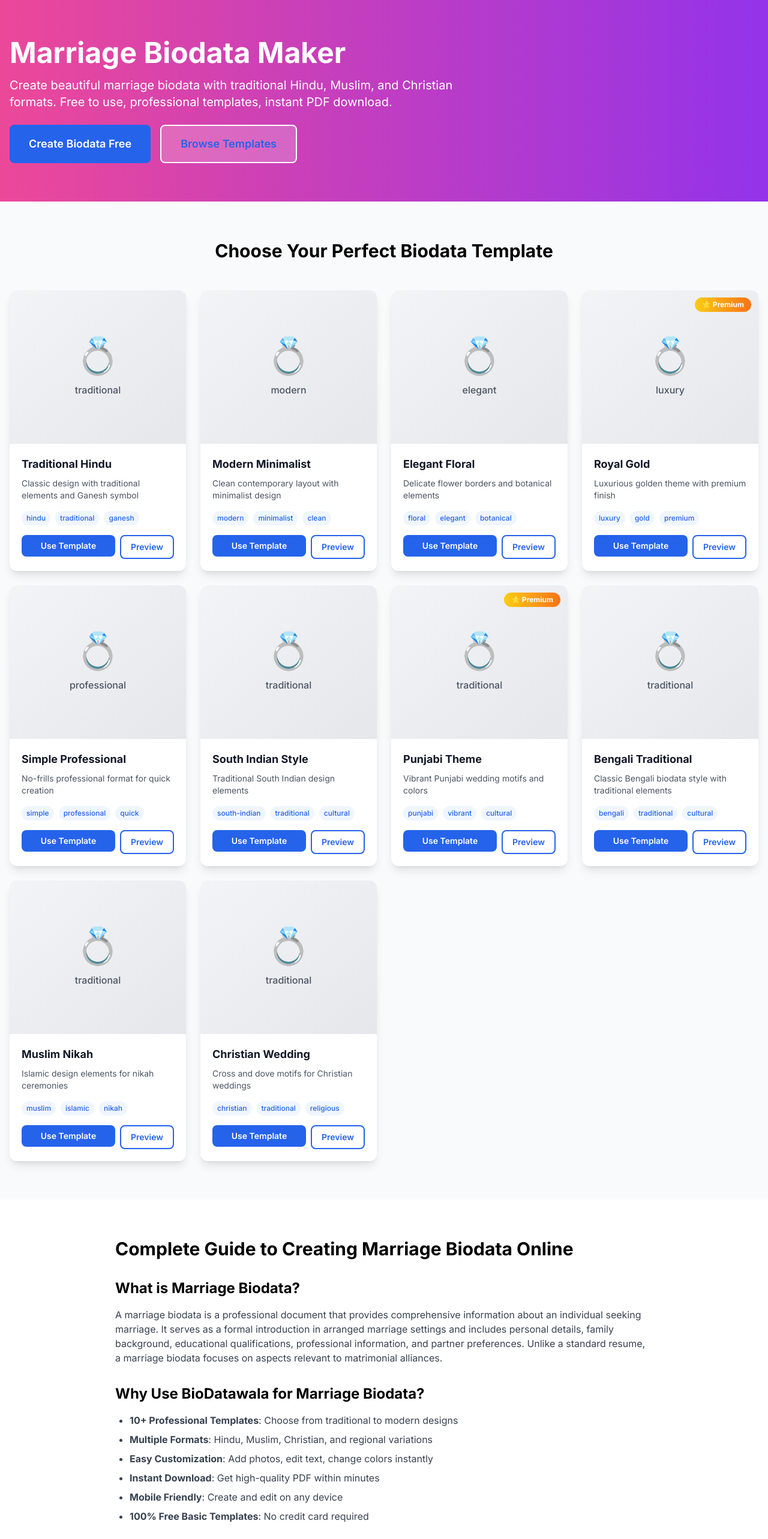
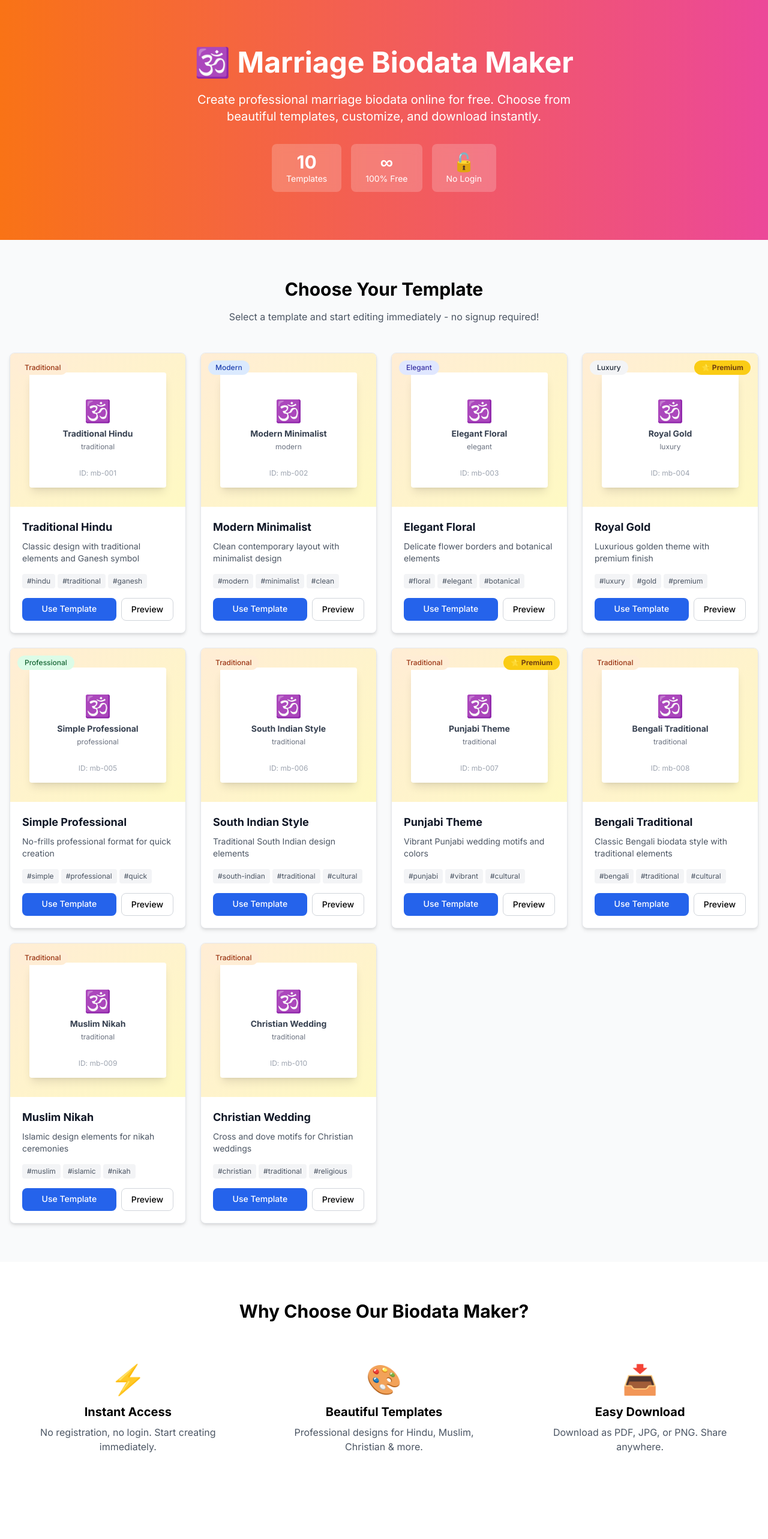
Before and after one commit to Anuj472/biodatawala-platform, a Next.js app: page /marriage-biodata-maker in a window 1280 px wide. Shown: the top 2566 px of the page at 60% size. After the commit the page ends 2512 px from the top, so only its background shows below. Built offline with nearby package versions, Linux system fonts and the light colour scheme.

Commit message:
Add: Template preview cards with visual thumbnails for all services

```diff
--- a/app/marriage-biodata-maker/page.tsx
+++ b/app/marriage-biodata-maker/page.tsx
@@ -1,44 +1,50 @@
-import { Metadata } from 'next';
-import Link from 'next/link';
-import TemplateCard from '@/components/common/TemplateCard';
-import Button from '@/components/common/Button';
-import { marriageBiodataTemplates } from '@/lib/template-data';
+import { Metadata } from 'next'
+import { marriageBiodataTemplates } from '@/lib/template-data'
+import TemplateCard from '@/components/common/TemplateCard'
 
 export const metadata: Metadata = {
-  title: 'Marriage Biodata Maker Online Free | Hindu, Muslim, Christian Formats - BioDatawala',
-  description: 'Create beautiful marriage biodata online for free. Choose from traditional Hindu, Muslim, Christian formats. Download as PDF. 10+ professional templates available.',
-  keywords: 'marriage biodata maker, Hindu biodata format, Muslim nikah biodata, Christian marriage resume, shaadi biodata template, free biodata creator',
-};
+  title: 'Marriage Biodata Maker - Create Professional Biodata Online | BioDatawala',
+  description: 'Create stunning marriage biodata online for free. Choose from beautiful templates and download instantly. No login required!',
+}
 
-export default function MarriageBiodataMaker() {
+export default function MarriageBiodataPage() {
   return (
-    <main className="min-h-screen">
+    <div className="min-h-screen bg-gray-50">
       {/* Hero Section */}
-      <section className="bg-gradient-to-r from-pink-500 to-purple-600 text-white py-16">
-        <div className="container mx-auto px-4">
-          <div className="max-w-3xl">
-            <h1 className="text-4xl md:text-5xl font-bold mb-4">
-              Marriage Biodata Maker
-            </h1>
-            <p className="text-xl mb-6">
-              Create beautiful marriage biodata with traditional Hindu, Muslim, and Christian formats.
-              Free to use, professional templates, instant PDF download.
-            </p>
-            <div className="flex gap-4">
-              <Button size="lg">Create Biodata Free</Button>
-              <Button variant="outline" size="lg" className="bg-white bg-opacity-20 border-white hover:bg-opacity-30">
-                Browse Templates
-              </Button>
+      <section className="bg-gradient-to-r from-orange-500 to-pink-500 text-white py-20">
+        <div className="container mx-auto px-4 text-center">
+          <h1 className="text-5xl font-bold mb-6">
+            🕉️ Marriage Biodata Maker
+          </h1>
+          <p className="text-xl mb-8 max-w-2xl mx-auto">
+            Create professional marriage biodata online for free. Choose from beautiful templates, customize, and download instantly.
+          </p>
+          <div className="flex gap-4 justify-center">
+            <div className="bg-white/20 backdrop-blur px-6 py-3 rounded-lg">
+              <p className="text-3xl font-bold">{marriageBiodataTemplates.length}</p>
+              <p className="text-sm">Templates</p>
+            </div>
+            <div className="bg-white/20 backdrop-blur px-6 py-3 rounded-lg">
+              <p className="text-3xl font-bold">∞</p>
+              <p className="text-sm">100% Free</p>
+            </div>
+            <div className="bg-white/20 backdrop-blur px-6 py-3 rounded-lg">
+              <p className="text-3xl font-bold">🔓</p>
+              <p className="text-sm">No Login</p>
             </div>
           </div>
         </div>
       </section>
 
-      {/* Template Gallery */}
-      <section className="py-16 px-4 bg-gray-50">
-        <div className="container mx-auto">
-          <h2 className="text-3xl font-bold text-center mb-12">Choose Your Perfect Biodata Template</h2>
-          <div className="grid grid-cols-1 sm:grid-cols-2 lg:grid-cols-3 xl:grid-cols-4 gap-6">
+      {/* Templates Section */}
+      <section className="py-16">
+        <div className="container mx-auto px-4">
+          <div className="text-center mb-12">
+            <h2 className="text-3xl font-bold mb-4">Choose Your Template</h2>
+            <p className="text-gray-600">Select a template and start editing immediately - no signup required!</p>
+          </div>
+
+          <div className="grid grid-cols-1 md:grid-cols-2 lg:grid-cols-3 xl:grid-cols-4 gap-6">
             {marriageBiodataTemplates.map((template) => (
               <TemplateCard key={template.id} template={template} />
             ))}
@@ -46,124 +52,29 @@ export default function MarriageBiodataMaker() {
         </div>
       </section>
 
-      {/* Detailed Description */}
-      <section className="py-16 px-4">
-        <div className="container mx-auto max-w-4xl">
-          <article className="prose prose-lg max-w-none">
-            <h2 className="text-3xl font-bold mb-6">Complete Guide to Creating Marriage Biodata Online</h2>
-
-            <h3 className="text-2xl font-bold mt-8 mb-4">What is Marriage Biodata?</h3>
-            <p className="text-gray-700 mb-4">
-              A marriage biodata is a professional document that provides comprehensive information about an individual seeking marriage.
-              It serves as a formal introduction in arranged marriage settings and includes personal details, family background,
-              educational qualifications, professional information, and partner preferences. Unlike a standard resume, a marriage
-              biodata focuses on aspects relevant to matrimonial alliances.
-            </p>
-
-            <h3 className="text-2xl font-bold mt-8 mb-4">Why Use BioDatawala for Marriage Biodata?</h3>
-            <ul className="list-disc pl-6 mb-6 text-gray-700 space-y-2">
-              <li><strong>10+ Professional Templates</strong>: Choose from traditional to modern designs</li>
-              <li><strong>Multiple Formats</strong>: Hindu, Muslim, Christian, and regional variations</li>
-              <li><strong>Easy Customization</strong>: Add photos, edit text, change colors instantly</li>
-              <li><strong>Instant Download</strong>: Get high-quality PDF within minutes</li>
-              <li><strong>Mobile Friendly</strong>: Create and edit on any device</li>
-              <li><strong>100% Free Basic Templates</strong>: No credit card required</li>
-            </ul>
-
-            <h3 className="text-2xl font-bold mt-8 mb-4">Types of Marriage Biodata Formats</h3>
-
-            <h4 className="text-xl font-bold mt-6 mb-3">1. Hindu Marriage Biodata</h4>
-            <p className="text-gray-700 mb-4">
-              Traditional Hindu biodata typically includes astrological details like birth time, nakshatra, rashi, and gotra.
-              Our Hindu biodata templates feature traditional designs with Ganesh symbols, ornate borders, and maroon-gold color schemes.
-              Essential sections include family details, educational background, occupation, and horoscope information.
-            </p>
-
-            <h4 className="text-xl font-bold mt-6 mb-3">2. Muslim Nikah Biodata</h4>
-            <p className="text-gray-700 mb-4">
-              Muslim biodata format emphasizes Islamic values and family background. Our templates include crescent motifs,
-              Arabic patterns, and elegant typography. Key sections cover personal information, family details, religious practices,
-              education, profession, and expectations from a life partner.
-            </p>
-
-            <h4 className="text-xl font-bold mt-6 mb-3">3. Christian Marriage Resume</h4>
-            <p className="text-gray-700 mb-4">
-              Christian marriage biodata follows a simple, elegant format with cross symbols and clean layouts. It includes
-              denomination details, church affiliation, family background, education, career, and partner preferences.
-              Our templates offer both traditional and contemporary designs suitable for all Christian communities.
-            </p>
-
-            <h4 className="text-xl font-bold mt-6 mb-3">4. Regional Variations</h4>
-            <p className="text-gray-700 mb-4">
-              <strong>South Indian Biodata</strong>: Features temple-inspired borders, traditional colors, and regional-specific details like subsect and star.
-              <br /><br />
-              <strong>Marwari Biodata</strong>: Ornate Rajasthani patterns, rich colors, detailed family business information, and community-specific requirements.
-              <br /><br />
-              <strong>Modern Minimalist</strong>: Clean layouts with pastel colors, contemporary fonts, and photo-focused designs for urban professionals.
-            </p>
-
-            <h3 className="text-2xl font-bold mt-8 mb-4">Essential Information to Include</h3>
-            <ol className="list-decimal pl-6 mb-6 text-gray-700 space-y-2">
-              <li><strong>Personal Details</strong>: Full name, date of birth, height, complexion</li>
-              <li><strong>Family Background</strong>: Father's and mother's occupation, siblings details</li>
-              <li><strong>Educational Qualification</strong>: Degrees, institutions, specializations</li>
-              <li><strong>Professional Information</strong>: Current job, designation, company, income</li>
-              <li><strong>Contact Information</strong>: Phone number, email, address</li>
-              <li><strong>Partner Preferences</strong>: Age range, education, profession, location</li>
-              <li><strong>Additional Details</strong>: Hobbies, interests, achievements</li>
-            </ol>
-
-            <h3 className="text-2xl font-bold mt-8 mb-4">How to Create Biodata in 3 Simple Steps</h3>
-            <div className="bg-blue-50 p-6 rounded-lg mb-6">
-              <p className="font-bold mb-3">Step 1: Choose Your Template</p>
-              <p className="text-gray-700 mb-4">Browse our collection of 10+ professional templates and select one that matches your style and community preferences.</p>
-
-              <p className="font-bold mb-3">Step 2: Customize Your Biodata</p>
-              <p className="text-gray-700 mb-4">Fill in your details, upload your photo, adjust colors and fonts to personalize your biodata.</p>
-
-              <p className="font-bold mb-3">Step 3: Download as PDF</p>
-              <p className="text-gray-700">Preview your biodata and download it as a high-quality PDF ready for printing or sharing digitally.</p>
+      {/* Features Section */}
+      <section className="py-16 bg-white">
+        <div className="container mx-auto px-4">
+          <h2 className="text-3xl font-bold text-center mb-12">Why Choose Our Biodata Maker?</h2>
+          <div className="grid grid-cols-1 md:grid-cols-3 gap-8">
+            <div className="text-center p-6">
+              <div className="text-5xl mb-4">⚡</div>
+              <h3 className="text-xl font-bold mb-2">Instant Access</h3>
+              <p className="text-gray-600">No registration, no login. Start creating immediately.</p>
             </div>
-
-            <h3 className="text-2xl font-bold mt-8 mb-4">Tips for Perfect Marriage Biodata</h3>
-            <ul className="list-disc pl-6 mb-6 text-gray-700 space-y-2">
-              <li>Use a recent, professional photograph</li>
-              <li>Be honest and accurate with all information</li>
-              <li>Proofread carefully for spelling and grammar</li>
-              <li>Keep it concise - ideally one page</li>
-              <li>Highlight your strengths and achievements</li>
-              <li>Use appropriate language and tone</li>
-              <li>Include multiple contact methods</li>
-              <li>Update regularly as circumstances change</li>
-            </ul>
-
-            <h3 className="text-2xl font-bold mt-8 mb-4">Frequently Asked Questions</h3>
-
-            <h4 className="text-lg font-bold mt-4 mb-2">Is BioDatawala free to use?</h4>
-            <p className="text-gray-700 mb-4">
-              Yes! We offer 10 free marriage biodata templates. Premium templates with advanced features are available for ₹299/month.
-            </p>
-
-            <h4 className="text-lg font-bold mt-4 mb-2">Can I edit my biodata after downloading?</h4>
-            <p className="text-gray-700 mb-4">
-              Absolutely! Your biodata is saved in your account, and you can edit and download it anytime.
-            </p>
-
-            <h4 className="text-lg font-bold mt-4 mb-2">What format is the download?</h4>
-            <p className="text-gray-700 mb-4">
-              You can download your biodata as PDF (for printing) or JPG (for online sharing).
-            </p>
-
-            <div className="bg-gradient-to-r from-blue-600 to-purple-600 text-white p-8 rounded-lg text-center mt-12">
-              <h3 className="text-2xl font-bold mb-4">Ready to Create Your Marriage Biodata?</h3>
-              <p className="mb-6">Join 50,000+ users who found their perfect match</p>
-              <Button size="lg" className="bg-white text-blue-600 hover:bg-gray-100">
-                Start Creating Free →
-              </Button>
+            <div className="text-center p-6">
+              <div className="text-5xl mb-4">🎨</div>
+              <h3 className="text-xl font-bold mb-2">Beautiful Templates</h3>
+              <p className="text-gray-600">Professional designs for Hindu, Muslim, Christian & more.</p>
             </div>
-          </article>
+            <div className="text-center p-6">
+              <div className="text-5xl mb-4">📥</div>
+              <h3 className="text-xl font-bold mb-2">Easy Download</h3>
+              <p className="text-gray-600">Download as PDF, JPG, or PNG. Share anywhere.</p>
+            </div>
+          </div>
         </div>
       </section>
-    </main>
-  );
+    </div>
+  )
 }
--- a/components/common/TemplateCard.tsx
+++ b/components/common/TemplateCard.tsx
@@ -1,32 +1,86 @@
-import Link from 'next/link';
-import { Template } from '@/types';
-import Button from './Button';
+'use client'
+
+import Link from 'next/link'
+import { Template } from '@/types'
 
 interface TemplateCardProps {
-  template: Template;
+  template: Template
 }
 
 export default function TemplateCard({ template }: TemplateCardProps) {
+  // Generate visual preview based on template category
+  const getPreviewGradient = () => {
+    if (template.id.startsWith('mb-')) return 'from-orange-100 to-yellow-100'
+    if (template.id.startsWith('res-')) return 'from-blue-100 to-purple-100'
+    if (template.id.startsWith('wed-')) return 'from-pink-100 to-purple-100'
+    if (template.id.startsWith('bc-')) return 'from-gray-100 to-blue-100'
+    if (template.id.startsWith('cert-')) return 'from-yellow-100 to-orange-100'
+    if (template.id.startsWith('id-')) return 'from-indigo-100 to-blue-100'
+    return 'from-gray-100 to-gray-200'
+  }
+
+  const getPreviewIcon = () => {
+    if (template.id.startsWith('mb-')) return '🕉️'
+    if (template.id.startsWith('res-')) return '📄'
+    if (template.id.startsWith('wed-')) return '💒'
+    if (template.id.startsWith('bc-')) return '💼'
+    if (template.id.startsWith('cert-')) return '🏆'
+    if (template.id.startsWith('id-')) return '🎫'
+    return '📝'
+  }
+
+  const getStyleBadgeColor = () => {
+    const colors: Record<string, string> = {
+      traditional: 'bg-orange-100 text-orange-800',
+      modern: 'bg-blue-100 text-blue-800',
+      classic: 'bg-purple-100 text-purple-800',
+      creative: 'bg-pink-100 text-pink-800',
+      elegant: 'bg-indigo-100 text-indigo-800',
+      minimalist: 'bg-gray-100 text-gray-800',
+      professional: 'bg-green-100 text-green-800',
+      colorful: 'bg-red-100 text-red-800',
+    }
+    return colors[template.style] || 'bg-gray-100 text-gray-800'
+  }
+
   return (
-    <div className="bg-white rounded-xl shadow-lg overflow-hidden hover:shadow-2xl transition-all duration-300 hover:-translate-y-2">
-      {/* Template Preview Image */}
-      <div className="relative h-64 bg-gradient-to-br from-gray-100 to-gray-200 flex items-center justify-center">
+    <div className="group bg-white rounded-lg shadow-md hover:shadow-xl transition-all duration-300 overflow-hidden border border-gray-200">
+      {/* Thumbnail Preview */}
+      <div className={`h-64 bg-gradient-to-br ${getPreviewGradient()} flex items-center justify-center relative overflow-hidden`}>
+        <div className="text-8xl opacity-20 group-hover:opacity-30 transition-opacity">
+          {getPreviewIcon()}
+        </div>
+
+        {/* Mini Preview Overlay */}
+        <div className="absolute inset-0 flex items-center justify-center p-8">
+          <div className="bg-white rounded shadow-lg p-4 w-full h-full flex flex-col">
+            <div className="text-center flex-1 flex flex-col justify-center">
+              <div className="text-4xl mb-2">{getPreviewIcon()}</div>
+              <p className="text-sm font-bold text-gray-700">{template.name}</p>
+              <p className="text-xs text-gray-500 mt-1">{template.style}</p>
+            </div>
+            <div className="text-xs text-gray-400 text-center">
+              ID: {template.id}
+            </div>
+          </div>
+        </div>
+
+        {/* Premium Badge */}
         {template.isPremium && (
-          <div className="absolute top-3 right-3 bg-gradient-to-r from-yellow-400 to-orange-500 text-white px-3 py-1 rounded-full text-xs font-bold">
+          <div className="absolute top-3 right-3 bg-yellow-400 text-yellow-900 px-3 py-1 rounded-full text-xs font-bold">
             ⭐ Premium
           </div>
         )}
 
-        {/* Placeholder for template preview */}
-        <div className="text-center p-6">
-          <div className="text-6xl mb-4">{getTemplateIcon(template.category)}</div>
-          <p className="text-gray-600 font-medium">{template.style}</p>
+        {/* Style Badge */}
+        <div className={`absolute top-3 left-3 ${getStyleBadgeColor()} px-3 py-1 rounded-full text-xs font-medium capitalize`}>
+          {template.style}
         </div>
       </div>
 
-      {/* Template Details */}
+      {/* Content */}
       <div className="p-5">
-        <h3 className="text-lg font-bold text-gray-900 mb-2 line-clamp-1">
+        <h3 className="text-lg font-bold text-gray-900 mb-2 group-hover:text-blue-600 transition">
           {template.name}
         </h3>
         <p className="text-sm text-gray-600 mb-4 line-clamp-2">
@@ -34,41 +88,33 @@ export default function TemplateCard({ template }: TemplateCardProps) {
         </p>
 
         {/* Tags */}
-        <div className="flex flex-wrap gap-2 mb-4">
+        <div className="flex flex-wrap gap-1 mb-4">
           {template.tags.slice(0, 3).map((tag) => (
             <span
               key={tag}
-              className="px-2 py-1 bg-blue-50 text-blue-600 text-xs rounded-full font-medium"
+              className="text-xs bg-gray-100 text-gray-600 px-2 py-1 rounded"
             >
-              {tag}
+              #{tag}
             </span>
           ))}
         </div>
 
-        {/* Actions */}
+        {/* Action Buttons */}
         <div className="flex gap-2">
-          <Link href={`/editor/${template.id}`} className="flex-1">
-            <Button className="w-full" size="sm">
-              Use Template
-            </Button>
+          <Link
+            href={`/editor/${template.id}`}
+            className="flex-1 bg-blue-600 text-white px-4 py-2 rounded-lg text-center text-sm font-medium hover:bg-blue-700 transition"
+          >
+            Use Template
           </Link>
-          <Link href={`/template/${template.id}`}>
-            <Button variant="outline" size="sm">
-              Preview
-            </Button>
+          <Link
+            href={`/template/${template.id}`}
+            className="px-4 py-2 border border-gray-300 rounded-lg text-sm font-medium hover:bg-gray-50 transition"
+          >
+            Preview
           </Link>
         </div>
       </div>
     </div>
-  );
+  )
 }
-
-function getTemplateIcon(category: string): string {
-  const icons: Record<string, string> = {
-    marriage: '💍',
-    career: '💼',
-    business: '🎯',
-    creative: '🎨',
-  };
-  return icons[category] || '📄';
-}
```
